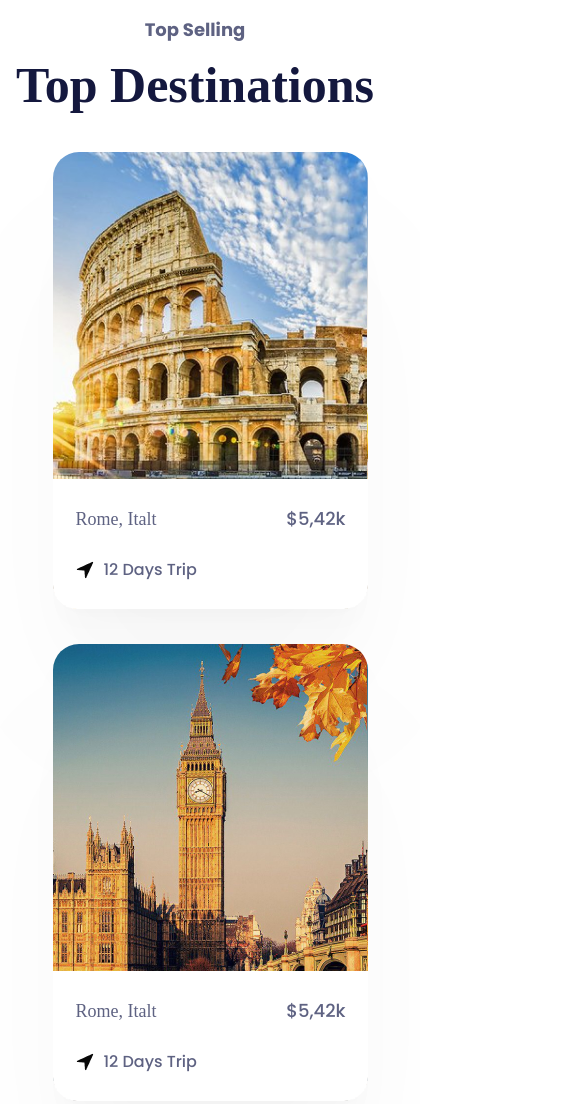
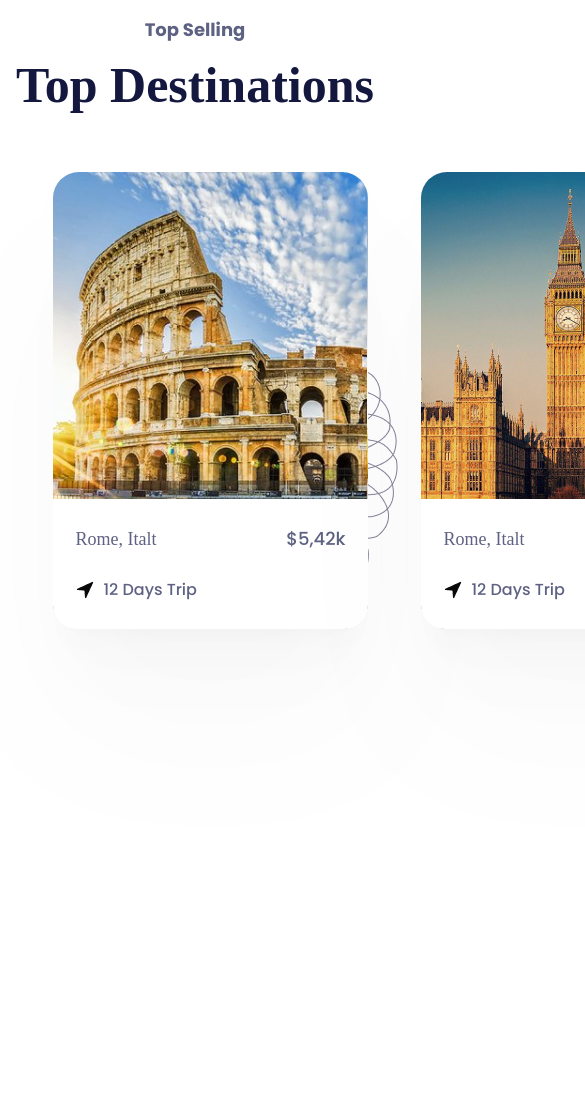
Before and after one commit to Nurs2005/landing-page-travel, a plain HTML site: page index.html in a window 390 px wide. Shown: the part 2100-3204 px from the top of the page, 585 px wide, since content can reach past the window. Drawn offline with nearby package versions, Linux system fonts and the light colour scheme; files whose address does not match are found by name; a web font is replaced by a local one.

Commit message:
Update style.css

```diff
--- a/css/style.css
+++ b/css/style.css
@@ -657,7 +657,6 @@ nav {
           align-items: center;
   margin: 0 auto;
   margin-top: 60px;
-            background-color: #080809;
 }
 
 .dest__card {
@@ -846,7 +845,7 @@ nav {
   }
   .destination .dest__cards {
     width: 20px;
-    display: inline;
+    display: flex;
     margin-left: 0;
     margin-right: 0;
     margin-top: 20px;
```
